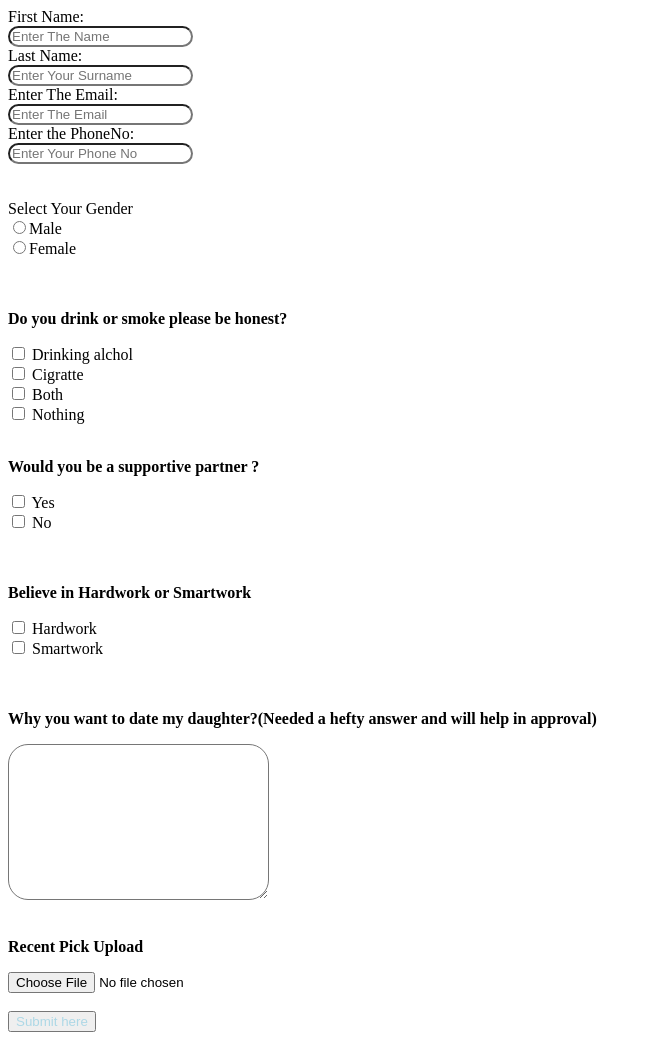
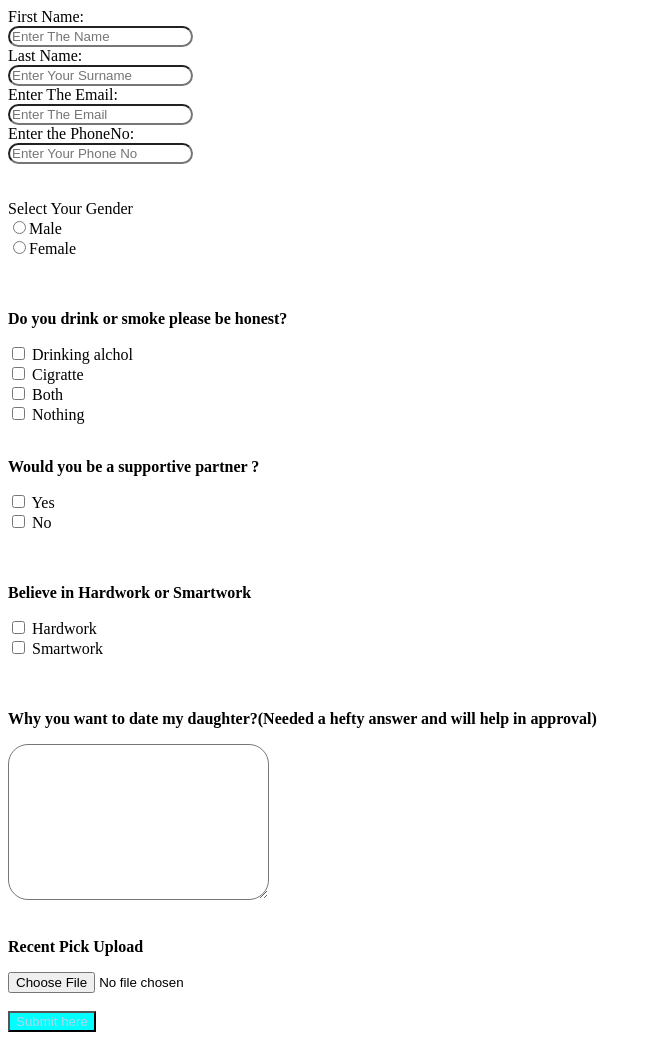
Before and after one commit to 70652/dating-app-assigement, a plain HTML site: page index.html in a window 1280 px wide. Shown: the whole page, without its empty margins (0-652 px from the left). Drawn offline with Linux system fonts and the light colour scheme.

Commit message:
Project completed

```diff
--- a/index.html
+++ b/index.html
@@ -21,9 +21,9 @@ border-radius: 20px;
 <br>
 
 <label >Select Your Gender</label><br>
-<input type="radio" id="Male" name="Male" value="Male"><label >Male</label><br>
-
-<input type="radio" id="female" name="female" value="female"><label >Female</label><br>
+<input type="radio"name="gender" value="male"/>Male
+<br>
+<input type="radio"name="gender" value="Female"/>Female <br>
 <br>
 <br>
 <p><b>Do you drink or smoke please be honest?</b></p>
@@ -60,7 +60,7 @@ border-radius: 20px;
 
 <br>
 <br>
-<input type="submit" name="Submit here" id="Submit" value="Submit here" style="color: lightblue ;">
+<input type="submit" name="Submit here" id="Submit" value="Submit here" style="color: lightblue ;background-color: aqua;">
 
 
 </head>
```
